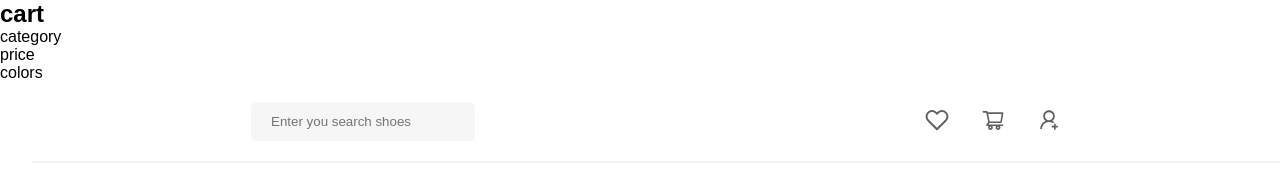
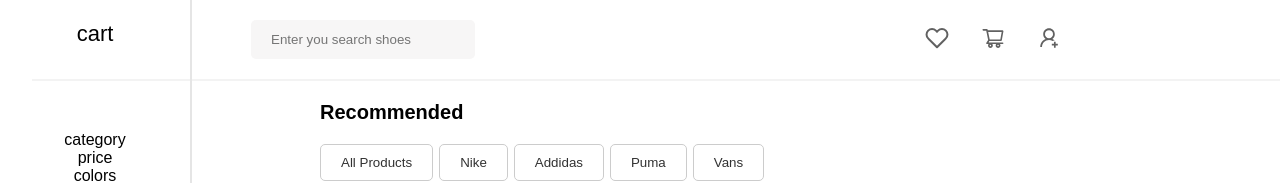
Before and after one commit to DeF4lt-Cap10N/ShopFilter, a React (Vite) app: page / in a window 1280 px wide. Shown: the top 183 px of the page. Built offline with nearby package versions, Linux system fonts and the light colour scheme.

Commit message:
add sidebar

```diff
--- a/src/Sidebar/Sidebar.jsx
+++ b/src/Sidebar/Sidebar.jsx
@@ -2,15 +2,15 @@ import React from 'react'
 import Category from './Category/Category'
 import Price from './Price/Price'
 import Colors from './Colors/Color'
+import './sidebar.css'
 
 const Sidebar = () => {
   return (
     <>
     <section className="sidebar">
       <div className="logo-container">
-         <h1>cart</h1>
+         <h1 className='sidebar-title'>cart</h1>
       </div>
-
       <Category/>
       <Price/>
       <Colors/>
--- a/src/Sidebar/sidebar.css
+++ b/src/Sidebar/sidebar.css
@@ -0,0 +1,24 @@
+.sidebar-title{
+font-size: 22px;
+font-weight: normal;
+margin-bottom: 20px;
+}
+
+.sidebar{
+   width: 15%;
+   position:fixed;
+   height: 100%;
+   border-right: 2px solid #e5e5e5;
+   z-index: 3;
+   display: flex;
+   flex-direction: column;
+   align-items: center;
+}
+
+.logo-container{
+   margin-bottom: 4rem;
+}
+
+.logo-container h1{
+   margin-top: 1.3rem;
+}
```
